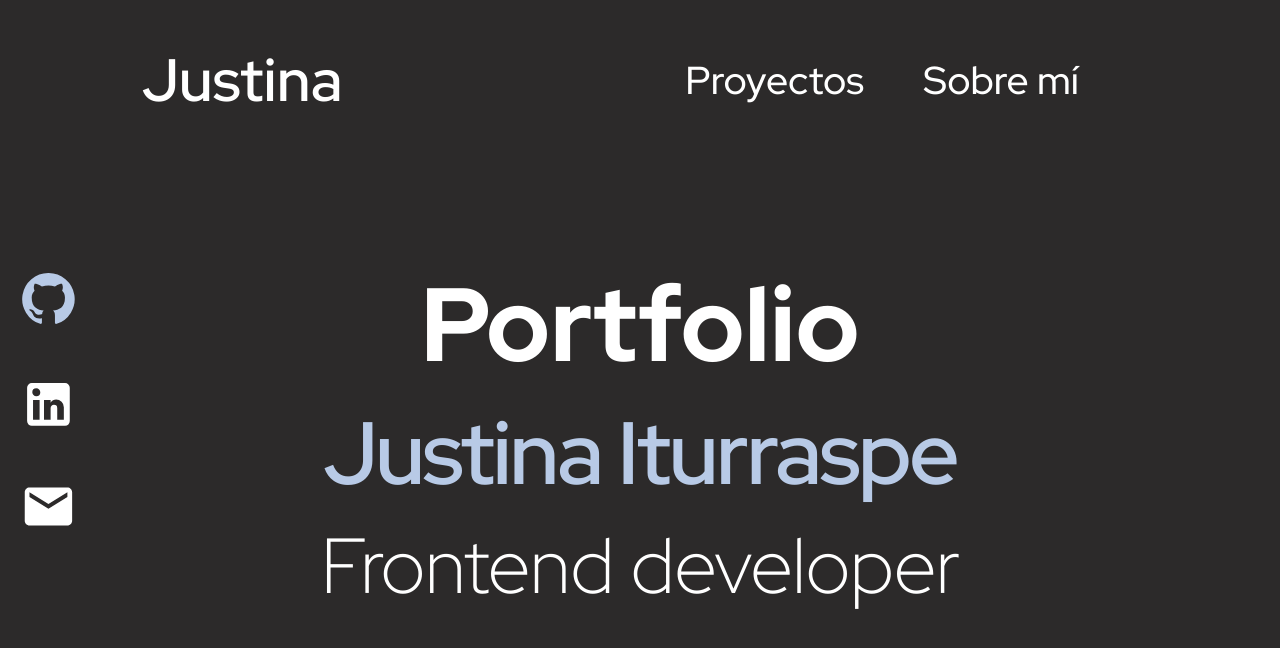
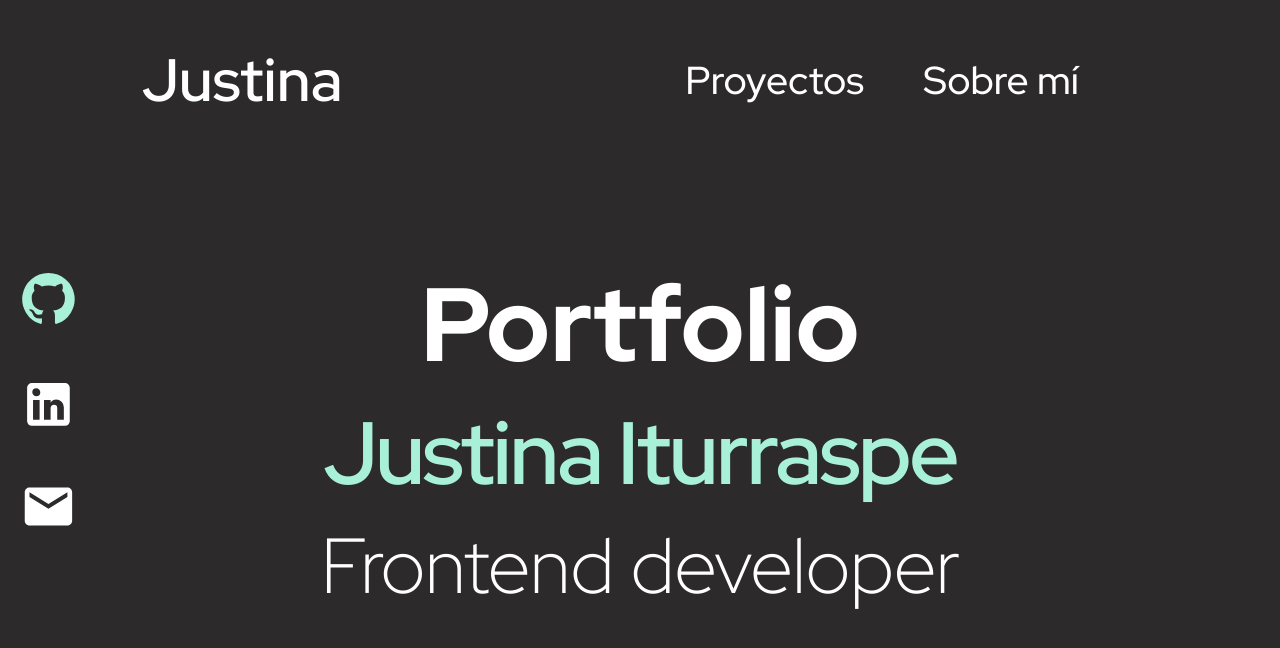
Before and after one commit to justinait/my-portfolio, a React (Create React App) app: page / in a window 1280 px wide. In both pictures the pointer is over the icon 48 px from the left and 298 px from the top of the page. Shown: the top 648 px of the page. Built offline with nearby package versions, Linux system fonts and the light colour scheme; a web font is replaced by a local one.

Commit message:
green hovers

```diff
--- a/src/components/Education/Education.css
+++ b/src/components/Education/Education.css
@@ -8,6 +8,9 @@
 
 .subtitles{
     color: white;
+
+    color: #a8f0d7;
+    /* color: #f0e4a8; */
     text-align: left;
     font-weight: 700;
     font-size: 44px;
@@ -31,6 +34,8 @@
     font-size: 1.2rem;
     text-align: left;
     font-weight: 300;
+    color: #a8f0d7;
+
 }
 
 .education {
--- a/src/components/Footer/Footer.css
+++ b/src/components/Footer/Footer.css
@@ -12,7 +12,7 @@
 }
 
 .socialMediaIcon:hover {
-    color: #b8cae6;
+    color: #a8f0d7;
 
 }
 
--- a/src/components/Header/Header.css
+++ b/src/components/Header/Header.css
@@ -22,10 +22,10 @@
     text-decoration: none;
 }
 a:focus {
-    color: #daefff;
+    color: #a8f0d7;
 }
 a:hover {
-    color: #daefff !important;
+    color: #a8f0d7 !important;
 }
 .brand {
     color: white;
--- a/src/components/Home/Home.css
+++ b/src/components/Home/Home.css
@@ -23,7 +23,7 @@
 }
 
 .title {
-    color: #b8cae6;
+    color: #a8f0d7;
     font-size: 3rem;
     letter-spacing: -0.10rem;
 }
@@ -43,6 +43,9 @@
         font-size: 3.4rem;
         font-weight: 600;
     }
+    .title:hover {
+        color: white !important;
+    }
     .presentation h5 {
         font-size: 3rem;
         letter-spacing: -0.03rem;
```
